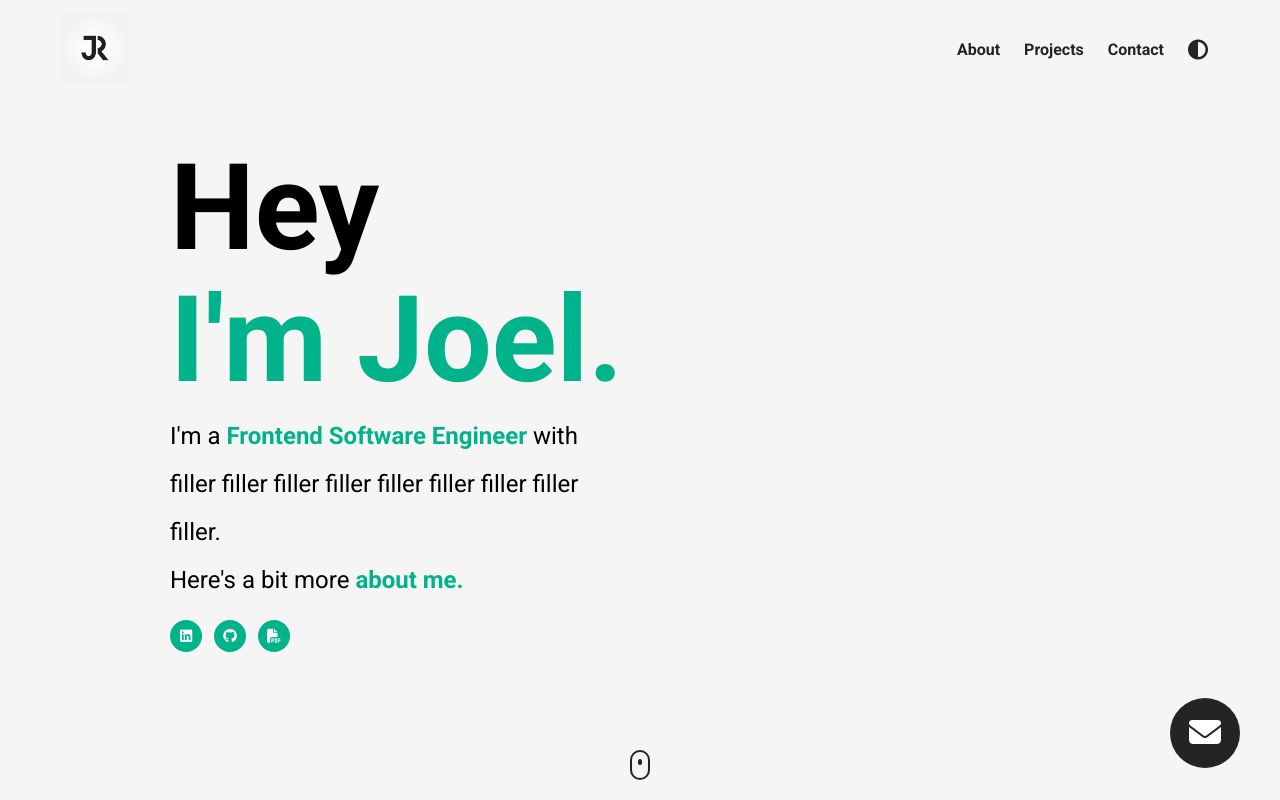
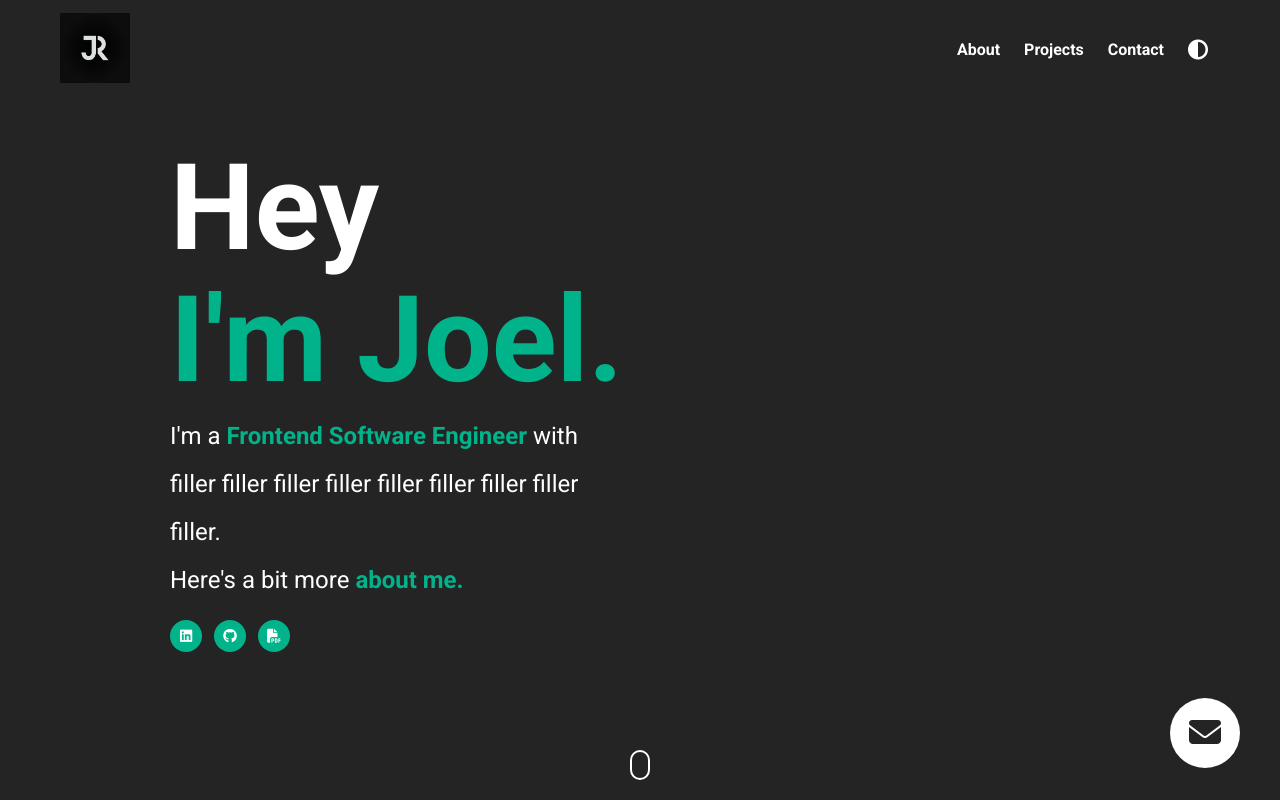
Before and after one commit to joelroed/E-Portfolio-BROKEN-old, a plain HTML site: page index.html in a window 1280 px wide. Both pictures are taken after a click on the item 1198 px from the left and 50 px from the top of the page. Shown: the top 800 px of the page. Drawn offline with nearby package versions, Linux system fonts and the light colour scheme.

Commit message:
Dark Theme

```diff
--- a/index.html
+++ b/index.html
@@ -46,7 +46,7 @@
               >Contact</a
             >
           </li>
-          <li class="nav__link click">
+          <li class="nav__link click" onclick="toggleContrast()">
             <a
               href="#"
               class="nav__link--anchor link__hover-effect link__hover-effect--black"
--- a/index.js
+++ b/index.js
@@ -1,6 +1,15 @@
-// template_4jg5xvr
-// service_d6rm9z1
-// l4K5U934Oi0yQWj_B
+let isModalOpen = false;
+let contrastToggle = false;
+
+function toggleContrast() {
+    contrastToggle = !contrastToggle
+    if (contrastToggle) {
+    document.body.classList += " dark-theme"
+    }
+    else {
+       document.body.classList.remove("dark-theme")
+    }
+}
 
 function contact(event) {
     event.preventDefault();
@@ -25,7 +34,7 @@ function contact(event) {
         })
 }
 
-let isModalOpen = false;
+
 function toggleModal() {
     if (isModalOpen) {
         isModalOpen = false;
--- a/style.css
+++ b/style.css
@@ -26,6 +26,7 @@ button {
 
 section {
   background-color: rgb(245, 245, 245);
+  transition: all 300ms ease;
 }
 
 input,
@@ -141,6 +142,42 @@ nav,
   opacity: 0;
   visibility: hidden;
   transition: all 400ms;
+}
+
+.dark-theme .title,
+.dark-theme .section__title,
+.dark-theme .section__sub-title,
+.dark-theme .nav__link--anchor,
+.dark-theme .fa-adjust,
+.dark-theme .header__para {
+  color: #fff;
+}
+
+.dark-theme section {
+  background-color: #242424;
+}
+
+.dark-theme #personal-logo {
+  filter: invert(1);
+}
+
+.dark-theme .scroll__icon {
+  border-color: #fff;
+}
+
+.dark-theme .scroll__icon:after,
+.dark-theme,
+.link__hover-effect--black:after {
+  background-color: #242424;
+}
+.dark-theme,
+.link__hover-effect--white:after {
+  background-color: #fff;
+}
+
+.dark-theme .mail__btn {
+  background-color: #fff;
+  color: #242424;
 }
 
 /*
```
